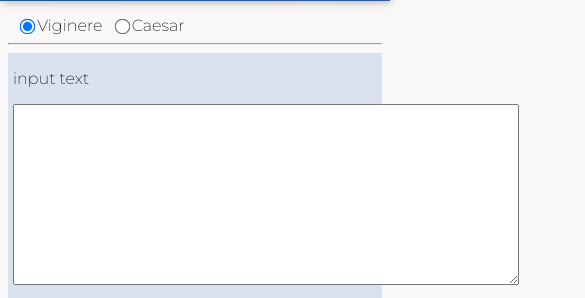
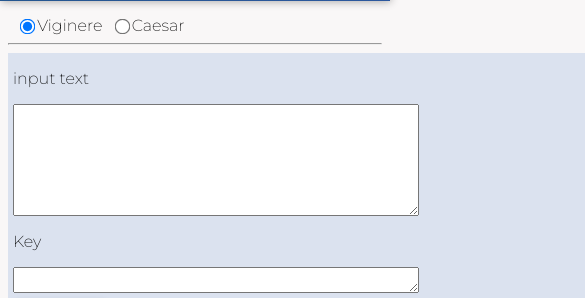
Before and after one commit to Noam0/Encryption-Practice-Web, a plain HTML site: page index.html in a window 390 px wide. Shown: the part 126-424 px from the top of the page, 585 px wide, since content can reach past the window. Drawn offline with Linux system fonts and the light colour scheme.

Commit message:
Update style.css
maked the web responsive with media queris

```diff
--- a/style.css
+++ b/style.css
@@ -112,3 +112,19 @@ input[type=radio], input[type=checkbox]{
     margin-left: 1em; /* Adjust this value to control the spacing */
     transform: scale(1.2); /* Reset the scale to normal */
 }
+@media (max-width: 600px){
+
+    .calculation-container{
+        width: 600px;
+        height: 300px;
+    }
+
+}
+
+@media (max-width: 600px){
+
+   #text-to-encrypt,#shifts-or-key{
+    width: 400px;
+
+   }
+}
```
